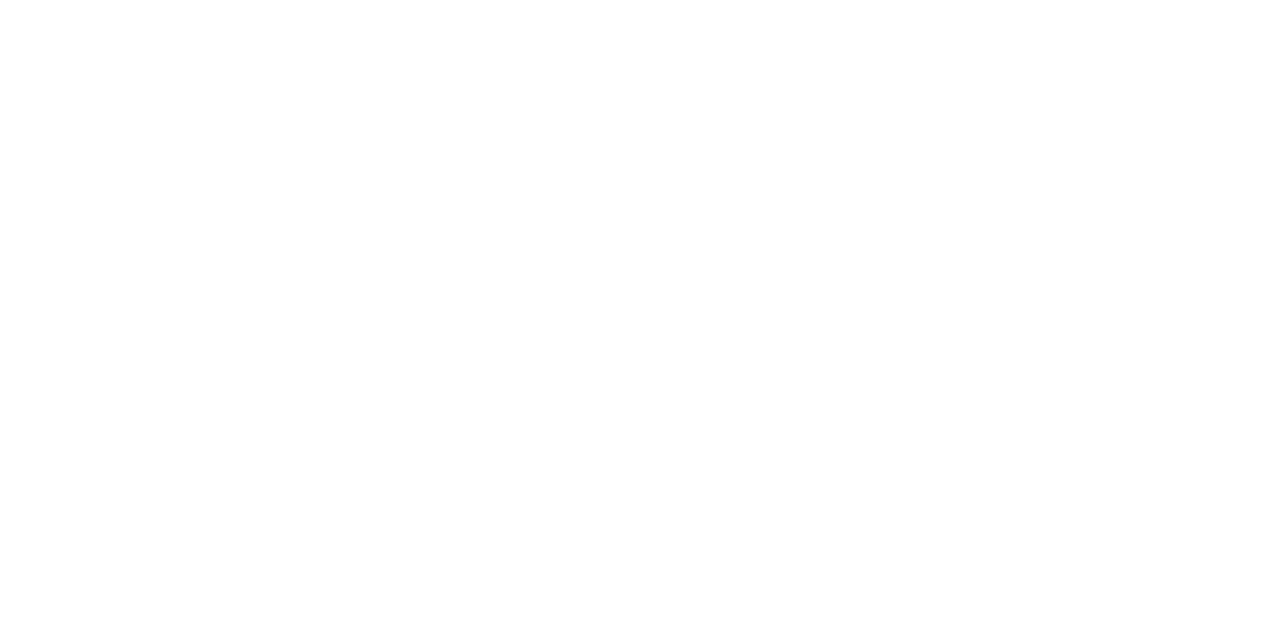
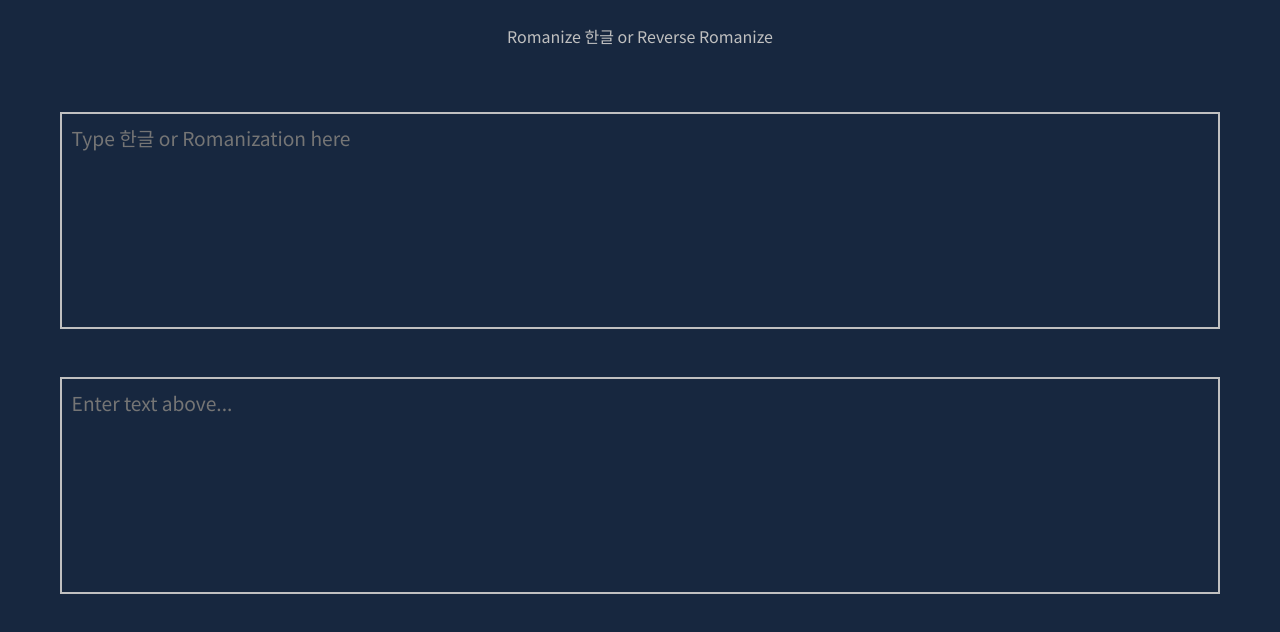
Before and after one commit to exiledagain/didactic-journey, a plain HTML site: page index.html in a window 1280 px wide. Drawn offline with Linux system fonts and the light colour scheme.

Commit message:
Update index.html

```diff
--- a/index.html
+++ b/index.html
@@ -1,10 +1,88 @@
 <!doctype html>
 <html>
   <head>
-    <title>Korean <> Romanization Helper</title>
+    <meta charset="utf8">
+    <title>Korean &lt;&gt; Romanization Helper</title>
     <link rel="shortcut icon" type="image/png" href="https://raw.githubusercontent.com/exiledagain/didactic-journey/main/favicon.ico">
+    <link rel="preconnect" href="https://fonts.googleapis.com">
+    <link rel="preconnect" href="https://fonts.gstatic.com" crossorigin>
+    <link href="https://fonts.googleapis.com/css2?family=Noto+Sans+KR:wght@400;700&display=swap" rel="stylesheet">
+    <style>
+      body {
+        background-color: rgb(23, 39, 63);
+        color: silver;
+        font-family: 'Noto Sans KR', sans-serif;
+      }
+
+      .self-center {
+        margin: auto;
+        max-width: 1300px;
+        width: 95%;
+      }
+
+      .centered-items {
+        display: flex;
+        align-items: center;
+        justify-content: center;
+        flex-direction: column;
+        gap: 3em;
+      }
+
+      .text-center {
+        text-align: center;
+      }
+
+      .io {
+        color: inherit;
+        background-color: inherit;
+        font-family: inherit;
+        height: 10em;
+        width: 100%;
+        resize: none;
+        outline: none;
+        font-size: larger;
+        box-sizing: border-box;
+        border: none;
+        position: relative;
+      }
+
+      .fixed-io {
+        width: 95%;
+        border: 2px silver solid;
+        padding: 8px 8px 8px 8px;
+      }
+
+      .clear-text {
+        position: absolute;
+        box-sizing: border-box;
+        right: calc(17% + 16px);
+        z-index: 100;
+        color: inherit;
+        background: inherit;
+        border: none;
+        font-family: inherit;
+        font-size: xx-large;
+      }
+
+      .hidden {
+        opacity: 0;
+      }
+    </style>
   </head>
   <body>
-    <script type="text/plain" src="https://raw.githubusercontent.com/exiledagain/didactic-journey/main/main.js"></script>
+    <div class="self-center centered-items">
+      <p class="text-center">Romanize 한글 or Reverse Romanize</p>
+      <div class="fixed-io">
+        <textarea id="input" style="z-index: 10;" class="io" placeholder="Type 한글 or Romanization here"></textarea>
+        <button class="clear-text hidden">&#xFF38;</button>
+      </div>
+      <div class="fixed-io">
+        <textarea id="output" class="io" placeholder="Enter text above..." readonly></textarea>
+      </div>
+    </div>
+    <script>
+      fetch('https://raw.githubusercontent.com/exiledagain/didactic-journey/main/main.js').then(response => response.text().then(eval))
+    </script>
+    <script src="main.js"></script>
   </body>
 </html>
```
